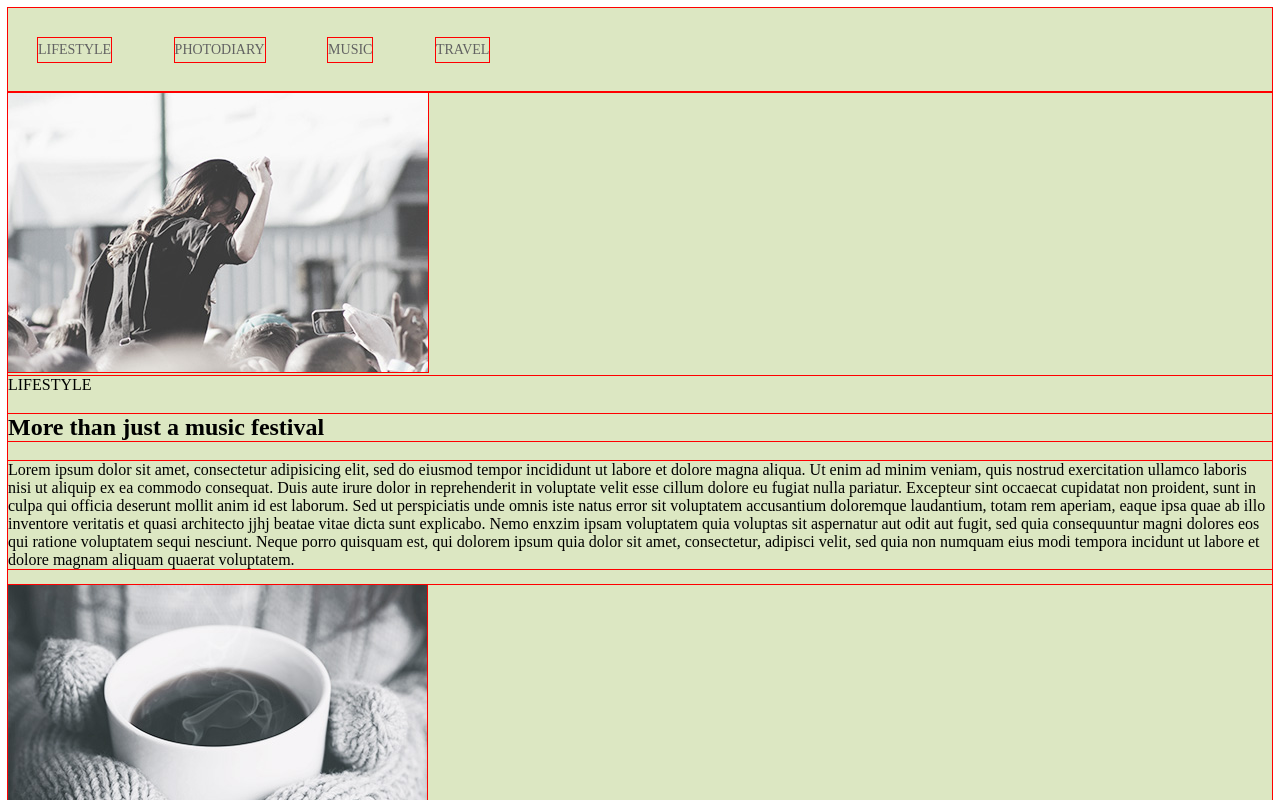
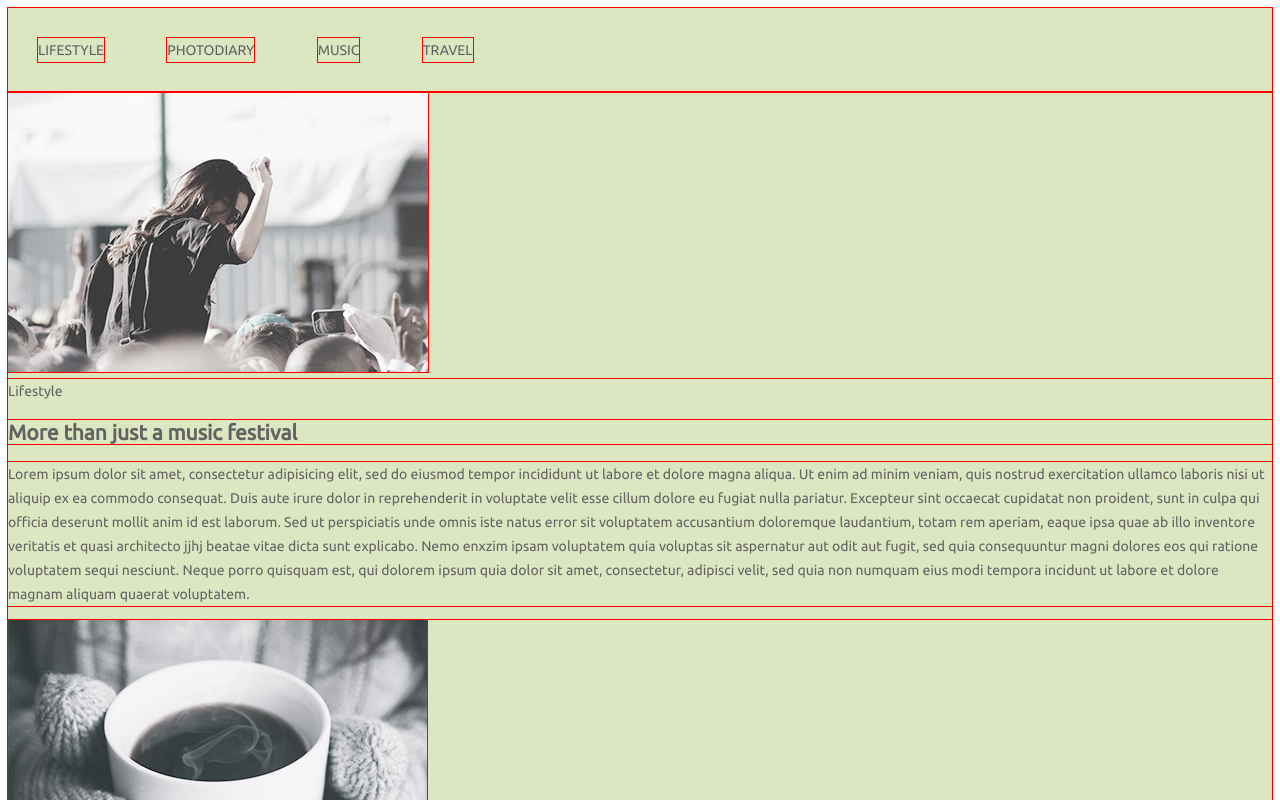
Before and after one commit to Serhii777/goit-fe-course.github.io, a plain HTML site: page module-03/index.html in a window 1280 px wide. Shown: the top 800 px of the page. Drawn offline with Linux system fonts and the light colour scheme.

Commit message:
Add fonts

```diff
--- a/module-03/css/style.css
+++ b/module-03/css/style.css
@@ -1,5 +1,13 @@
 html {
     box-sizing: border-box;
+}
+
+body {
+    font-family: 'Playfair Display', serif;
+    font-family: 'Ubuntu', sans-serif;
+    color: #626262;
+    font-size: 14px;
+    line-height: 24px;
 }
 
 *,
--- a/module-03/index.html
+++ b/module-03/index.html
@@ -5,6 +5,8 @@
     <meta charset="UTF-8">
     <meta name="viewport" content="width=device-width, initial-scale=1.0">
     <meta http-equiv="X-UA-Compatible" content="ie=edge">
+    <!-- <link rel="stylesheet" href="normolize.css"> -->
+    <link href="https://fonts.googleapis.com/css?family=Playfair+Display|Ubuntu:300i,400&display=swap" rel="stylesheet">
     <link rel="stylesheet" href="css/style.css">
     <title>Document</title>
 </head>
@@ -14,16 +16,16 @@
         <nav class="main-nav">
             <ul class="main-menu">
                 <li class="main-menu-item">
-                    <a href="#main-lifestyle" class="main-menu-link">LIFESTYLE</a>
+                    <a href="#main-lifestyle" class="main-menu-link">Lifestyle</a>
                 </li>
                 <li class="main-menu-item">
-                    <a href="#main-photodiary" class="main-menu-link">PHOTODIARY</a>
+                    <a href="#main-photodiary" class="main-menu-link">Photodiary</a>
                 </li>
                 <li class="main-menu-item">
-                    <a href="#main-music" class="main-menu-link">MUSIC</a>
+                    <a href="#main-music" class="main-menu-link">Music</a>
                 </li>
                 <li class="main-menu-item">
-                    <a href="#main-travel" class="main-menu-link">TRAVEL</a>
+                    <a href="#main-travel" class="main-menu-link">Travel</a>
                 </li>
             </ul>
         </nav>
@@ -34,7 +36,7 @@
         <section class="main-section-lifestyle" id="main-lifestyle">
             <img src="/img/Rettangolo4-1.jpg" alt="Must be picture">
             <div class="lifestyle">
-                LIFESTYLE
+                Lifestyle
                 <h2 class="title">
                     More than just a music festival
                 </h2>
@@ -55,7 +57,7 @@
         <section class="main-section-photodiar" id="main-photodiary">
             <img src="img/Rettangolo4-2.jpg" alt="Must be picture">
             <div class="photodiary">
-                LIFESTYLE
+                Lifestyle
                 <h2 class="title">
                     Life tastes better with coffee
                 </h2>
@@ -76,7 +78,7 @@
         <section class="main-section-music" id="main-music">
             <img src="img/Rettangolo4-3.jpg" alt="Must be picture">
             <div class="music">
-                PHOTODIARY
+                Photodiary
                 <h2 class="title">
                     American dream
                 </h2>
@@ -97,7 +99,7 @@
         <section class="main-section-travel" id="main-travel">
             <img src="img/Rettangolo4-4.jpg" alt="Must be picture">
             <div class="travel">
-                PHOTODIARY
+                Photodiary
                 <h2 class="title">
                     A day exploring the Alps
                 </h2>
@@ -118,7 +120,7 @@
         <section class="main-section-song" id="main-song">
             <img src="img/Rettangolo4-5.jpg" alt="Must be picture">
             <div class="section-song">
-                LIFESTYLE
+                Lifestyle
                 <h2 class="title">
                     Top 10 song for running
                 </h2>
@@ -139,7 +141,7 @@
         <section class="main-section-winter" id="main-winter">
             <img src="img/Rettangolo4-6.jpg" alt="Must be picture">
             <div class="section-winter">
-                LIFESTYLE
+                Lifestyle
                 <h2 class="title">
                     Cold winter days
                 </h2>
```
Also changed, not shown: module-03/fonts/PlayfairDisplayRegular.ttf (added), module-03/fonts/Ubuntu-L.ttf (added).
